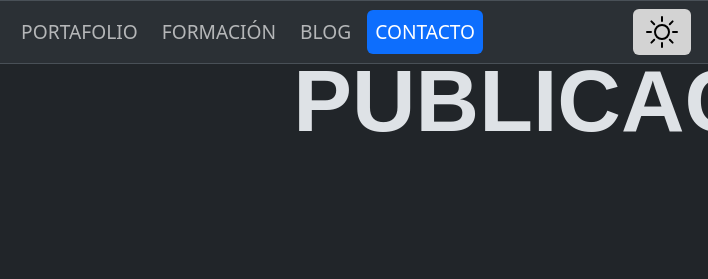
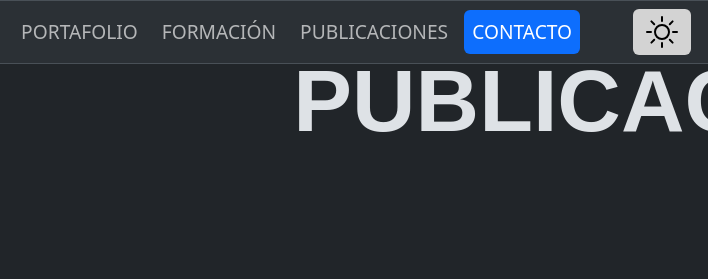
Before and after one commit to eduardoherreraf/Plantilla_BT5, a website built with Vite: page src/index.html in a window 1280 px wide. Shown: the top 279 px of the page, 572-1280 px from the left. Built offline with nearby package versions, Linux system fonts and the light colour scheme; a web font is replaced by a local one.

Commit message:
Corrección README.md

```diff
--- a/src/index.html
+++ b/src/index.html
@@ -182,7 +182,7 @@
             <a
               class="nav-link mx-1"
               href="#blog"
-              >BLOG</a
+              >PUBLICACIONES</a
             >
             <a
               class="nav-link ms-1"
@@ -661,7 +661,7 @@
             class="row pt-5 border-1 border-bottom pb-3"
             id="blog">
             <br />
-            <h2 class="text_saira fw-bold">BLOG</h2>
+            <h2 class="text_saira fw-bold">PUBLICACIONES</h2>
             <article>
               <h3 class="text_saira fw-bold">
                 INSTALACIÓN DE BOOTSTRAP V5.3 CON EL MANEJADOR DE PAQUETES NPM y VITE
@@ -712,7 +712,7 @@
             </code></pre>
             </article>
           </article>
-          <!-- fin blog  -->
+          <!-- fin Blog  -->
           <!-- -------------------------------- contacto -------------------------------- -->
           <article
             class="row pt-5"
@@ -1269,7 +1269,7 @@
               <li><a href="#resume">Experiencia</a></li>
               <li><a href="#portfolio">Portafolio</a></li>
               <li><a href="#studies">Formación</a></li>
-              <li><a href="#blog">Blog</a></li>
+              <li><a href="#blog">Publicaciones</a></li>
               <li><a href="#contact">Contacto</a></li>
             </ul>
           </div>
```
Also changed, not shown: README.md.
